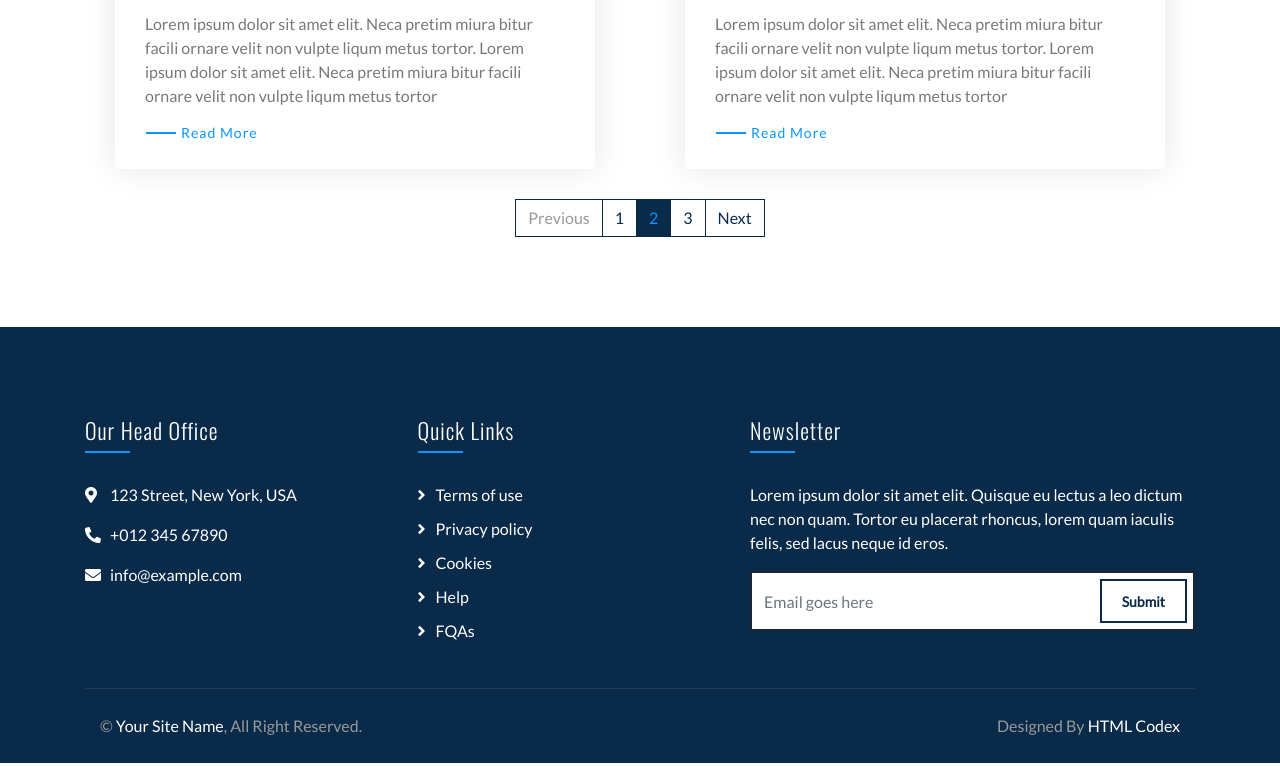
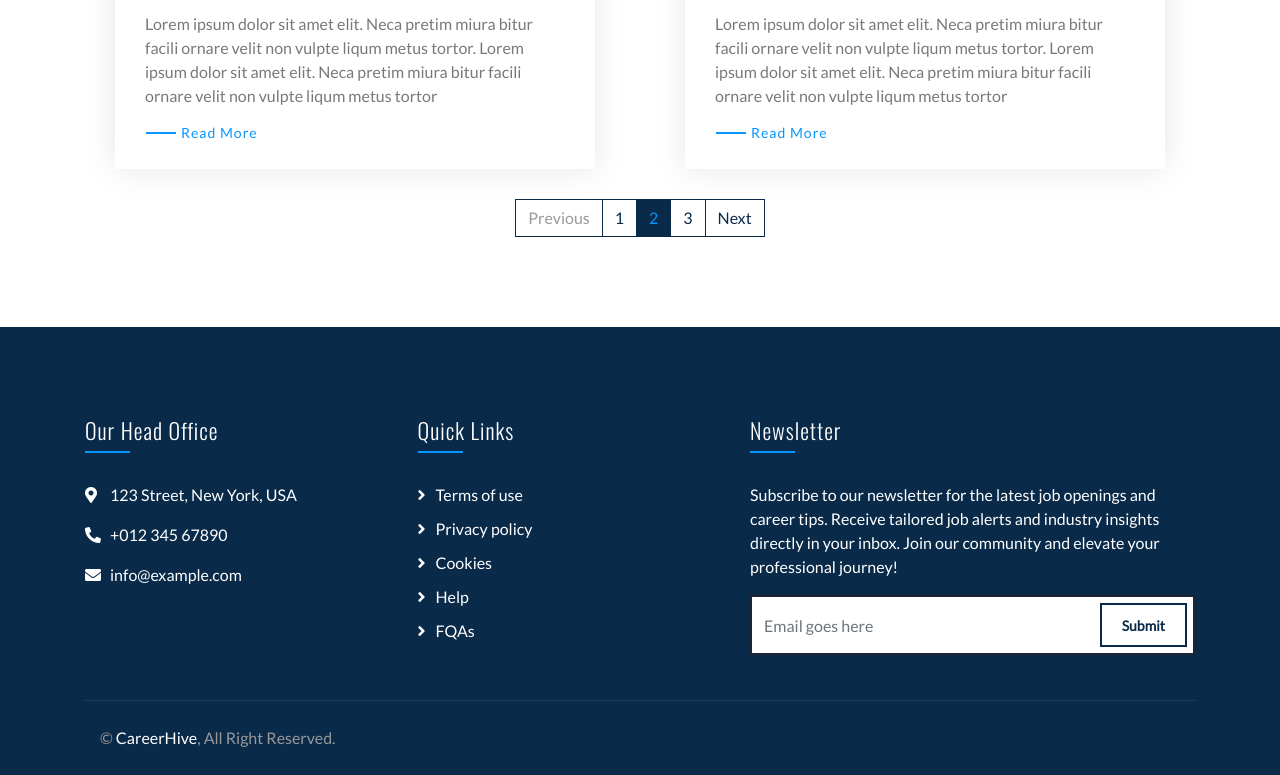
Before and after one commit to dhruvi013/CareerHive, a plain HTML site: page blog.html in a window 1280 px wide. Shown: the part 1317-2092 px from the top of the page. Drawn offline with nearby package versions, Linux system fonts and the light colour scheme.

Commit message:
initial commit

```diff
--- a/blog.html
+++ b/blog.html
@@ -69,8 +69,8 @@
                     <div class="navbar-nav ml-auto">
                         <a href="index.html" class="nav-item nav-link active">Home</a>
                         <a href="about.html" class="nav-item nav-link">About</a>
-                        <a href="feature.html" class="nav-item nav-link">Jobs</a>
-                        <a href="advisor.html" class="nav-item nav-link">Companies</a>
+                        <a href="jobs.html" class="nav-item nav-link">Jobs</a>
+                        <a href="companies.html" class="nav-item nav-link">Companies</a>
                         <a href="service.html" class="nav-item nav-link">Service</a>
 
                         <a href="review.html" class="nav-item nav-link">Review</a>
@@ -239,7 +239,7 @@
                         <div class="footer-newsletter">
                             <h2>Newsletter</h2>
                             <p>
-                                Lorem ipsum dolor sit amet elit. Quisque eu lectus a leo dictum nec non quam. Tortor eu placerat rhoncus, lorem quam iaculis felis, sed lacus neque id eros.
+                                Subscribe to our newsletter for the latest job openings and career tips. Receive tailored job alerts and industry insights directly in your inbox. Join our community and elevate your professional journey!
                             </p>
                             <div class="form">
                                 <input class="form-control" placeholder="Email goes here">
@@ -252,11 +252,11 @@
             <div class="container copyright">
                 <div class="row">
                     <div class="col-md-6">
-                        <p>&copy; <a href="#">Your Site Name</a>, All Right Reserved.</p>
+                        <p>&copy; <a href="#">CareerHive</a>, All Right Reserved.</p>
                     </div>
-                    <div class="col-md-6">
+                    <!-- <div class="col-md-6">
                         <p>Designed By <a href="https://htmlcodex.com">HTML Codex</a></p>
-                    </div>
+                    </div> -->
                 </div>
             </div>
         </div>
--- a/css/style.css
+++ b/css/style.css
@@ -1498,10 +1498,10 @@ a:focus {
     color: #999999;
 }
 
-.footer .copyright .col-md-6:last-child p {
+/* .footer .copyright .col-md-6:last-child p {
     text-align: right;
 }
-
+ */
 .footer .copyright p a {
     color: #ffffff;
 }
```
Also changed, not shown: about.html (+6 -6 lines), companies.html (+6 -6 lines), contact.html (+6 -6 lines), index.html (+4 -4 lines), jobs.html (+6 -6 lines), review.html (+6 -6 lines), service.html (+6 -6 lines), single.html (+6 -6 lines).
